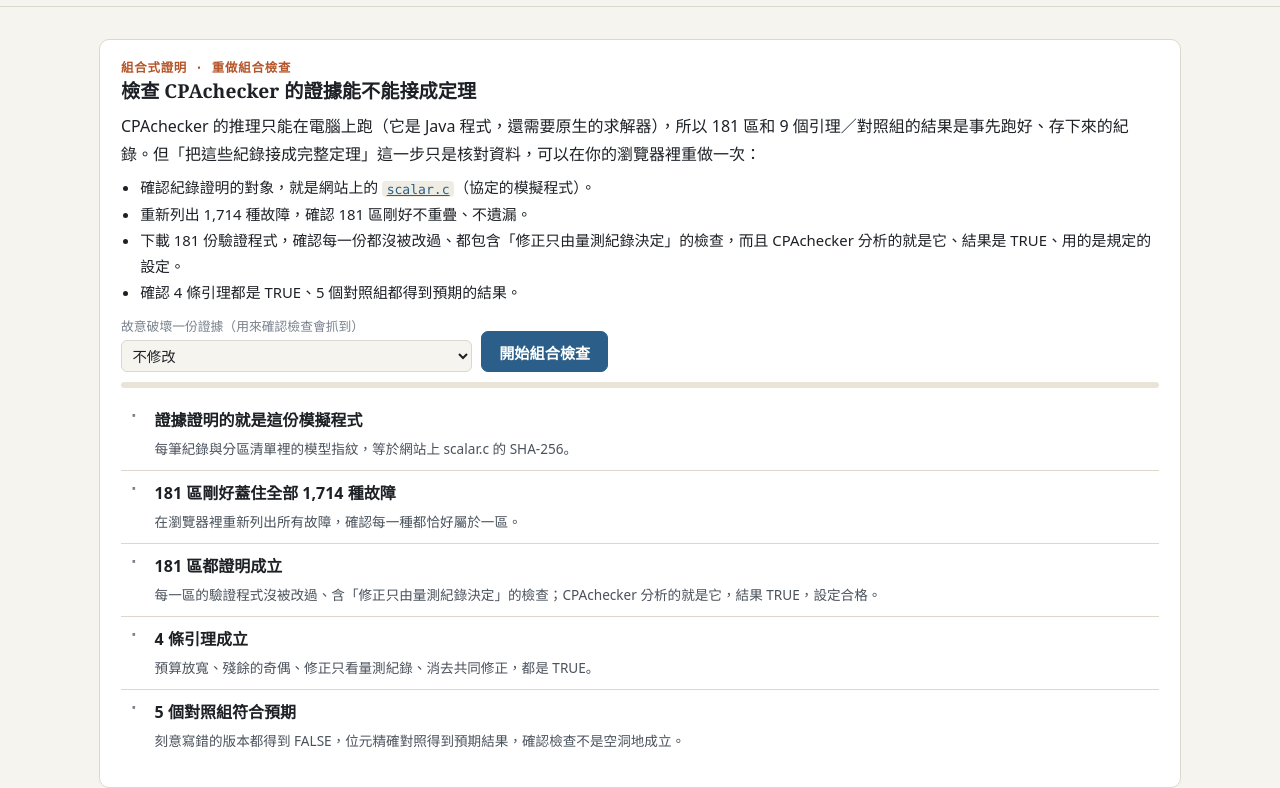
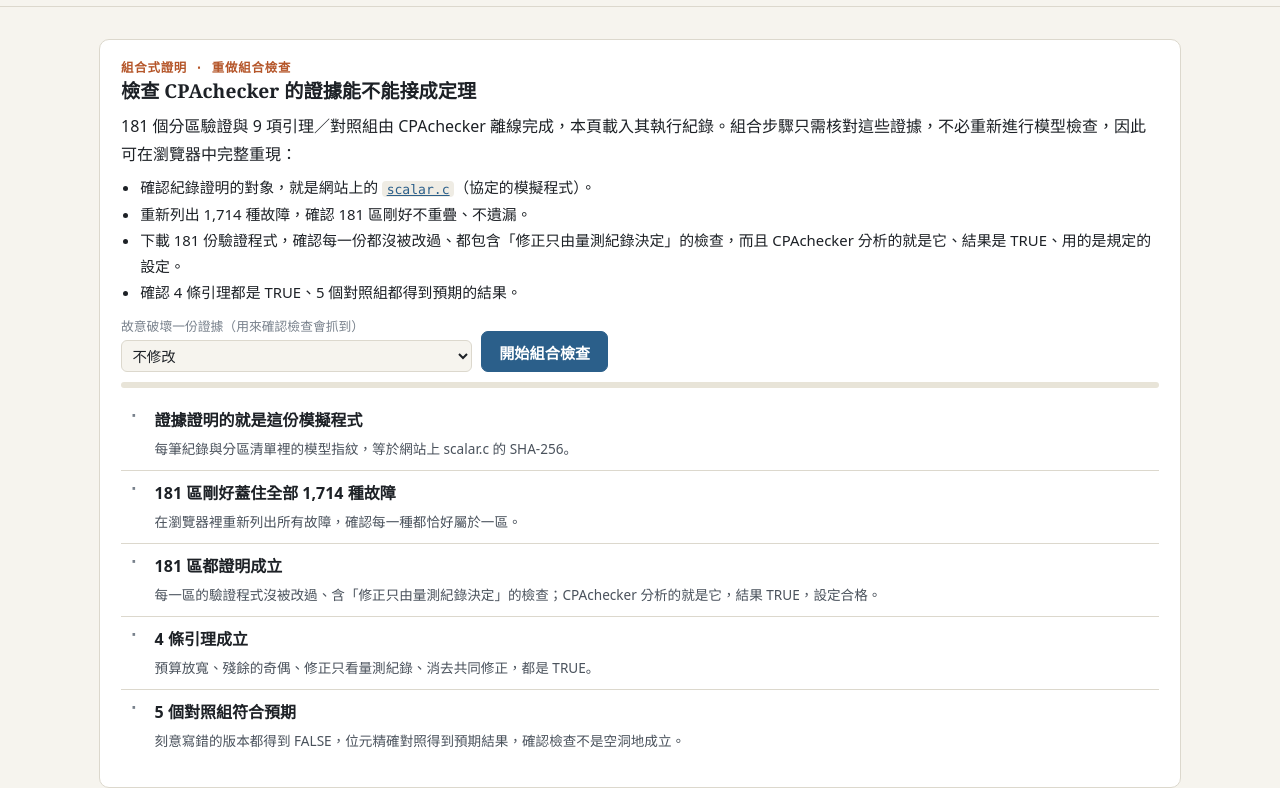
Before and after one commit to YiAnnChen/yiannchen.github.io, a plain HTML site: page ftec/playground/index.html in a window 1280 px wide. Shown: the part 45-833 px from the top of the page. Drawn offline with Linux system fonts and the light colour scheme; no server answers.

Commit message:
Reword composer intro
Co-Authored-By: Claude Opus 5.5 <noreply@anthropic.com>

```diff
--- a/ftec/playground/index.html
+++ b/ftec/playground/index.html
@@ -22,7 +22,7 @@
   <section class="card" id="compose" style="margin-top:2rem">
     <div class="kicker">組合式證明 · 重做組合檢查</div>
     <h2>檢查 CPAchecker 的證據能不能接成定理</h2>
-    <p style="margin:.2rem 0 .4rem">CPAchecker 的推理只能在電腦上跑（它是 Java 程式，還需要原生的求解器），所以 181 區和 9 個引理／對照組的結果是事先跑好、存下來的紀錄。但「把這些紀錄接成完整定理」這一步只是核對資料，可以在你的瀏覽器裡重做一次：</p>
+    <p style="margin:.2rem 0 .4rem">181 個分區驗證與 9 項引理／對照組由 CPAchecker 離線完成，本頁載入其執行紀錄。組合步驟只需核對這些證據，不必重新進行模型檢查，因此可在瀏覽器中完整重現：</p>
     <ul style="margin:0 0 .6rem;padding-left:1.2rem;font-size:.93rem">
       <li>確認紀錄證明的對象，就是網站上的 <a href="../src/view.html?f=scalar.c"><code>scalar.c</code></a>（協定的模擬程式）。</li>
       <li>重新列出 1,714 種故障，確認 181 區剛好不重疊、不遺漏。</li>
```
